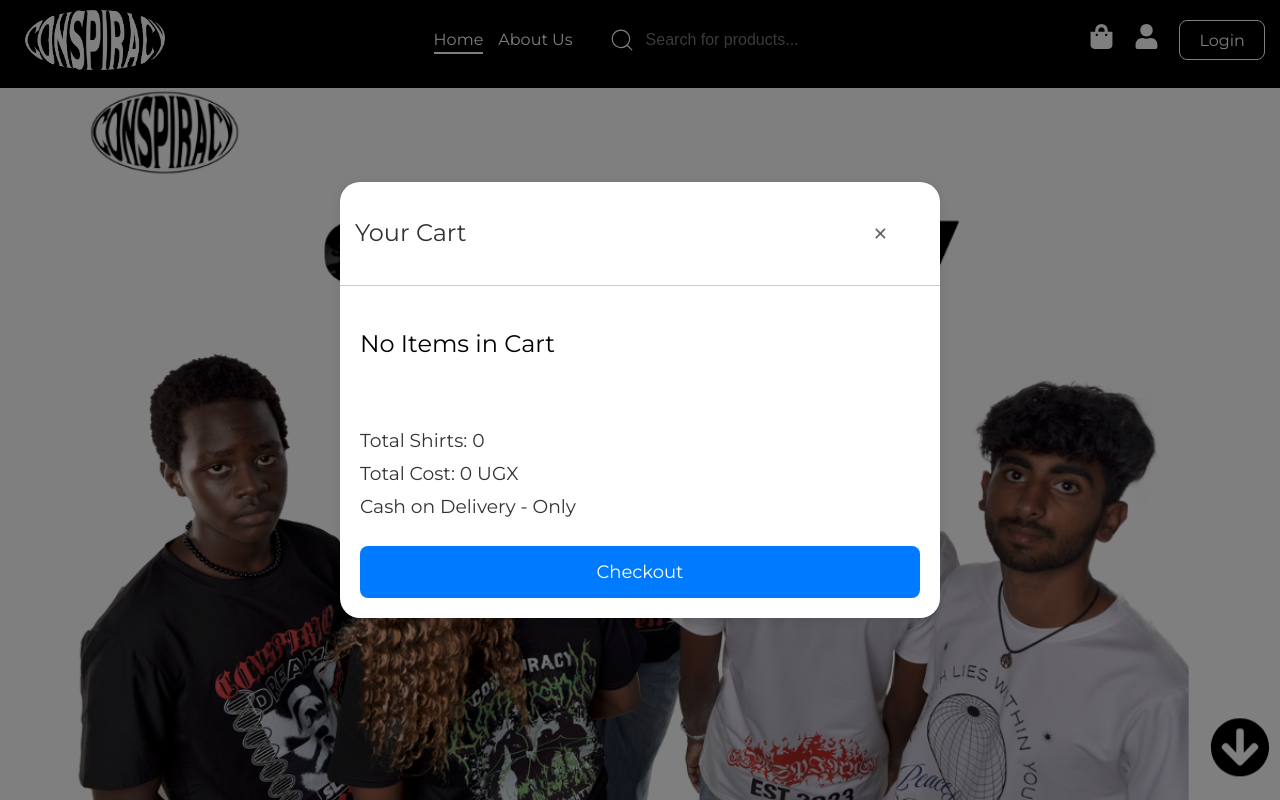
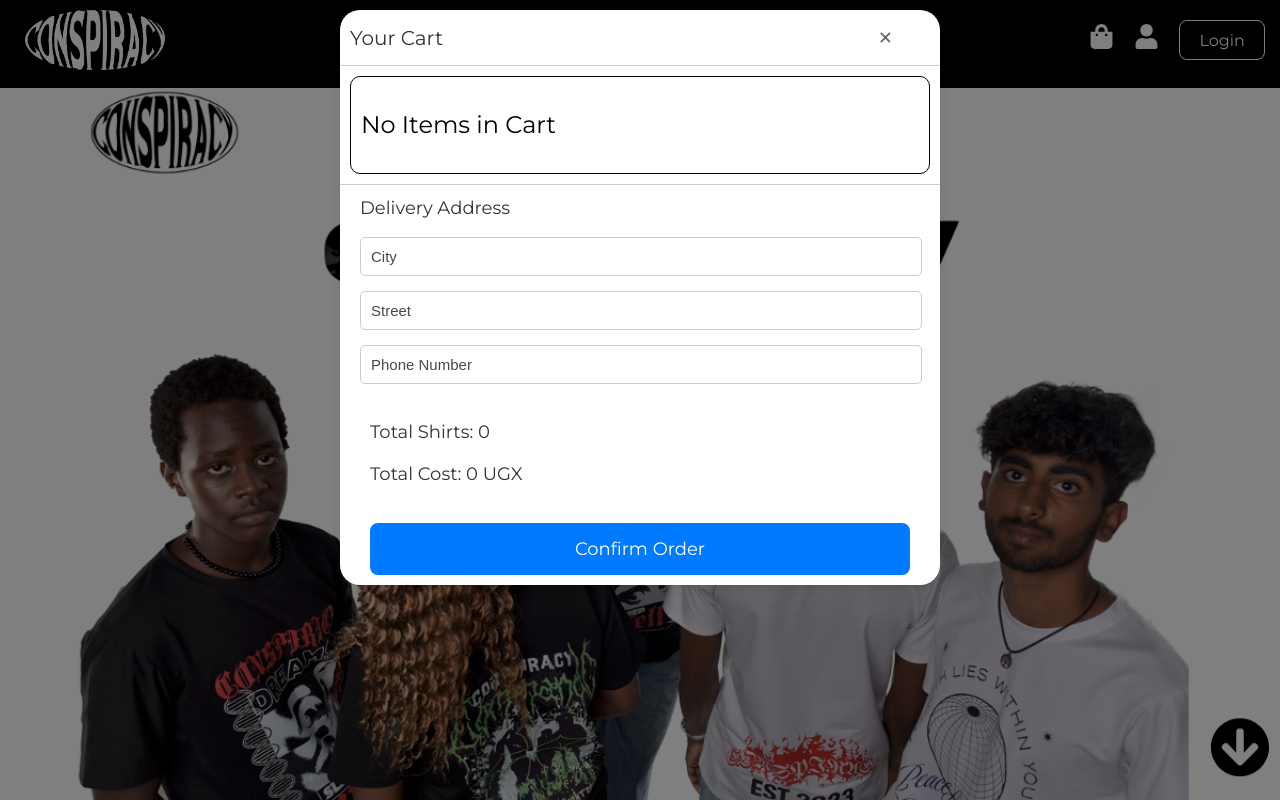
Before and after one commit to Josh-The-Developapa/Conspiracy-UG, a React (Vite) app: page / in a window 1280 px wide. Both pictures are taken after a click on the icon 1101 px from the left and 36 px from the top of the page. Shown: the top 800 px of the page. Built offline with nearby package versions, Linux system fonts and the light colour scheme.

Commit message:
Committed

```diff
--- a/src/components/Card/Card.css
+++ b/src/components/Card/Card.css
@@ -4,8 +4,8 @@
   width: 350px;
   border-radius: 25px;
   margin-top: 20px;
-  padding-left: 30px;
-  padding-right: 30px;
+  margin-left: 15px;
+  margin-right:15px;
   cursor: pointer;
 }
 
--- a/src/components/Cart/Cart.css
+++ b/src/components/Cart/Cart.css
@@ -3,12 +3,13 @@
   display: flex;
   justify-content: space-between;
   align-items: center;
-  padding: 15px;
+  padding: 10px;
   border-bottom: 1px solid #ccc;
+  height:35px;
 }
 
 .modal-title {
-  font-size: 24px;
+  font-size: 20px;
   color: #333;
   margin: 0;
 }
@@ -19,17 +20,21 @@
   color: #666;
   cursor: pointer;
   font-size: 30px;
+  margin: 0;
 }
 
 /* Content */
 .modal-content {
   overflow-y: auto;
-  padding: 20px;
-  max-height: 285px;
+  padding: 10px;
+  max-height: 150px;
   overflow:scroll;
-  /* border: 1px solid black; */
-  /* border-radius: 10px; */
-  /* margin: 10px; */
+  border: 1px solid #000000;
+  border-radius: 10px;
+  margin-left: 10px;
+  margin-right: 10px;
+  margin-top:10px;
+  margin-bottom:10px;
 }
 
 .item-container {
@@ -42,8 +47,8 @@
 }
 
 .item-image {
-  width: 100px;
-  height: 100px;
+  width: 90px;
+  height: 90px;
   object-fit: cover;
   border-radius: 8px;
   margin-right: 20px;
@@ -85,8 +90,8 @@
   height: 100%;
   display: flex;
   justify-content: center;
-  align-items: center;
-  z-index: 9999;
+  align-items: flex-start;
+  z-index: 100;
 }
 
 /* Modal */
@@ -95,8 +100,10 @@
   border-radius: 20px;
   background-color: #fff;
   box-shadow: 0 2px 10px rgba(0, 0, 0, 0.1);
-  width: 98%;
+  width: 98vw;
   max-width: 600px;
+  /* height:98vh; */
+  margin-top: 10px;
 }
 
 /* Modal Background */
@@ -112,12 +119,70 @@
 
 /* Total Info */
 .total-info {
-  padding: 20px;
+  padding: 10px;
+  /* display:flex;
+  flex-direction: column;
+  justify-content: center;
+  align-items: center; */
 }
 
 .total-info h3 {
   color: #333;
+  font-weight: 900;
   margin: 5px 0;
+}
+
+/* Checkout Button */
+.checkout-btn {
+  background-color: #007bff;
+  color: #fff;
+  border: none;
+  padding: 15px 20px;
+  border-radius: 8px;
+  cursor: pointer;
+  font-size: 18px;
+  transition: background-color 0.3s ease;
+  width: 100%;
+  margin-top: 0px;
+}
+
+.checkout-btn:hover {
+  background-color: #0056b3;
+}
+
+/* Address Section */
+.address-section {
+  padding-left: 20px;
+  padding-right: 20px;
+  padding-top: 0px;
+  /* margin-top: 10px; */
+  border-top: 1px solid #ccc;
+}
+
+.address-section h3 {
+  font-size: 18px;
+  color: #333;
+  margin-bottom: 15px;
+  margin-top: 10px;
+}
+
+.address-section input {
+  width: calc(100% - 20px);
+  margin-bottom: 15px;
+  padding: 10px;
+  border: 1px solid #ccc;
+  border-radius: 5px;
+  font-size: 15px;
+}
+
+.address-section input:focus {
+  outline: none;
+  border-color: rgb(0, 0, 0);
+  box-shadow: 0 0 0 0.2rem rgba(0, 123, 255, 0.25);
+}
+
+.address-section input::placeholder {
+  color: #484848;
 }
 
 /* Checkout Button */
@@ -137,3 +202,36 @@
 .checkout-btn:hover {
   background-color: #0056b3;
 }
+
+.checkout-complete {
+  display:flex;
+  flex-direction: row;
+  justify-content: center;
+  align-items: center;
+  background-color: #009a00;
+  color: #fff;
+  border: none;
+  padding: 15px 20px;
+  border-radius: 8px;
+  cursor: pointer;
+  font-size: 18px;
+  transition: background-color 0.3s ease;
+  /* width: 100%; */
+  /* margin-top: 10px; */
+}
+
+.checkout-icon {
+  margin-right: 5px;
+  animation: pulse 0.5s infinite alternate;
+  height:20px;
+  width:20px;
+}
+
+@keyframes pulse {
+  0% {
+    transform: scale(1);
+  }
+  100% {
+    transform: scale(1.4);
+  }
+}
--- a/src/components/Cart/Cart.jsx
+++ b/src/components/Cart/Cart.jsx
@@ -1,11 +1,20 @@
 import React, { useContext, useEffect, useState } from 'react';
 import Context from '../../Context/Context';
 import { IoMdTrash } from 'react-icons/io';
+import { FiCheckCircle } from 'react-icons/fi';
 import './Cart.css';
 
-function Modal() {
+function Cart() {
   const ctx = useContext(Context);
   const [cartItems, setCartItems] = useState([]);
+  const [address, setAddress] = useState({
+    city: '',
+    street: '',
+    country: 'Uganda',
+    phoneNumber: '',
+  });
+  const [error, setError] = useState('');
+  const [checkoutComplete, setCheckoutComplete] = useState(false);
 
   useEffect(() => {
     if (!localStorage.getItem('CartItems')) return;
@@ -30,10 +39,51 @@ function Modal() {
     let totalQuantity = 0;
     let totalCost = 0;
     array.forEach((item) => {
-      totalQuantity += item.quantity;
+      totalQuantity += Number(item.quantity);
       totalCost += item.price * item.quantity;
     });
     return { totalQuantity, totalCost };
+  };
+
+  const handleAddressChange = (e) => {
+    const { name, value } = e.target;
+    setAddress({ ...address, [name]: value });
+  };
+
+  const handleCheckout = () => {
+    if (!address.city || !address.street || !address.phoneNumber) {
+      setError('Please fill in all required fields.');
+    } else {
+      setError('');
+      const checkoutData = {
+        cartItems: cartItems,
+        address: address,
+        // city: address.city,
+        // phoneNumber: address.phoneNumber,
+        totalShirts: computeCost(cartItems).totalQuantity,
+        totalCost: computeCost(cartItems).totalCost,
+      };
+
+      // Send data to Firebase
+      fetch(
+        'https://conspiracy-67f09-default-rtdb.firebaseio.com/orders.json',
+        {
+          method: 'POST',
+          headers: {
+            'Content-Type': 'application/json',
+          },
+          body: JSON.stringify(checkoutData),
+        }
+      )
+        .then((response) => response.json())
+        .then((data) => {
+          console.log('Checkout complete:', data);
+          setCheckoutComplete(true);
+        })
+        .catch((error) => {
+          console.error('Error:', error);
+        });
+    }
   };
 
   return (
@@ -63,13 +113,12 @@ function Modal() {
                   <input
                     type="number"
                     min="1"
-                    max="10"
+                    // max="10"
                     step="1"
                     value={item.quantity}
-                    onChange={(e) => {
-                      const newQuantity = parseInt(e.target.value) || 1;
-                      handleQuantityChange(index, newQuantity);
-                    }}
+                    onChange={(e) =>
+                      handleQuantityChange(index, e.target.value)
+                    }
                   />
                 </div>
                 <IoMdTrash
@@ -79,21 +128,57 @@ function Modal() {
               </div>
             ))
           ) : (
-            <h2 style={{ color: '#000000' }}>No Items in Cart</h2>
+            <h2 style={{ color: 'black' }}>No Items in Cart</h2>
           )}
         </div>
-        <div className="total-info">
-          <h3>Total Shirts: {computeCost(cartItems).totalQuantity}</h3>
-          <h3>
-            Total Cost:{' '}
-            {computeCost(cartItems).totalCost.toLocaleString('en-US')} UGX
-          </h3>
-          <h3>Cash on Delivery - Only</h3>
-          <button className="checkout-btn">Checkout</button>
+        <div className="address-section">
+          <h3>Delivery Address</h3>
+          <input
+            type="text"
+            name="city"
+            placeholder="City"
+            value={address.city}
+            onChange={handleAddressChange}
+          />
+          <input
+            type="text"
+            name="street"
+            placeholder="Street"
+            value={address.street}
+            onChange={handleAddressChange}
+          />
+          <input
+            type="tel"
+            name="phoneNumber"
+            placeholder="Phone Number"
+            value={address.phoneNumber}
+            onChange={handleAddressChange}
+          />
+          {error && <p style={{ color: 'red', margin: '5px 0' }}>{error}</p>}
+          <div className="total-info">
+            <h3>
+              Total Shirts:{' '}
+              {+computeCost(cartItems).totalQuantity.toLocaleString('en-US')}
+            </h3>
+            <h3>
+              Total Cost:{' '}
+              {computeCost(cartItems).totalCost.toLocaleString('en-US')} UGX
+            </h3>
+            {!checkoutComplete ? (
+              <button className="checkout-btn" onClick={handleCheckout}>
+                Confirm Order
+              </button>
+            ) : (
+              <div className="checkout-complete">
+                <FiCheckCircle className="checkout-icon" s />
+                <span>Order sent</span>
+              </div>
+            )}
+          </div>
         </div>
       </div>
     </div>
   );
 }
 
-export default Modal;
+export default Cart;
--- a/src/components/Footer/footer.jsx
+++ b/src/components/Footer/footer.jsx
@@ -24,13 +24,19 @@ function Footer() {
           }}
           className="footer-social-div"
         >
-          <FaInstagram style={{ height: '35px', width: '35px' }} />
           <Link
             to="https://www.instagram.com/conspiracyug/"
             className="social-link"
             id="social-link1"
             target="_blank"
+            style={{
+              justifyContent: 'center',
+              alignItems: 'center',
+              display: 'flex',
+              flexDirection: 'column',
+            }}
           >
+            <FaInstagram style={{ height: '35px', width: '35px' }} />
             <i className="fab fa-instagram"></i> Instagram
           </Link>
         </div>
@@ -44,13 +50,19 @@ function Footer() {
           }}
           className="footer-social-div"
         >
-          <PiYoutubeLogoLight style={{ height: '40px', width: '40px' }} />
           <Link
             to="https://youtube.com/conspiracy"
             target="_blank"
             className="social-link"
             id="social-link2"
+            style={{
+              justifyContent: 'center',
+              alignItems: 'center',
+              display: 'flex',
+              flexDirection: 'column',
+            }}
           >
+            <PiYoutubeLogoLight style={{ height: '40px', width: '40px' }} />
             <i className="fab fa-youtube"></i> YouTube
           </Link>
         </div>
@@ -63,12 +75,18 @@ function Footer() {
           }}
           className="footer-social-div"
         >
-          <MdOutlineEmail style={{ height: '40px', width: '40px' }} />
           <a
             href="mailto:conspiracy.uganda@gmail.com"
             className="social-link"
             id="social-link3"
+            style={{
+              justifyContent: 'center',
+              alignItems: 'center',
+              display: 'flex',
+              flexDirection: 'column',
+            }}
           >
+            <MdOutlineEmail style={{ height: '40px', width: '40px' }} />
             <i className="fas fa-envelope"></i> Email us
           </a>
         </div>
--- a/src/components/Header/Header.css
+++ b/src/components/Header/Header.css
@@ -233,3 +233,36 @@
     border-color: white; /* End with white border color */
   }
 }
+
+.search-results {
+  position: absolute;
+  top: 100%;
+  left: 0;
+  right: 0;
+  background-color: black;
+  box-shadow: 0 2px 4px rgba(0, 0, 0, 0.1);
+  border-radius: 0 0 20px 20px;
+  z-index: 1;
+  overflow-y: auto;
+  backdrop-filter: blur(8px);
+}
+
+.search-item {
+  padding: 10px;
+  border-bottom: 2px solid #333; /* Change border color */
+  color: white; /* Text color */
+  cursor: pointer; /* Change cursor to pointer */
+  transition: background-color 0.3s; /* Add transition effect */
+}
+
+.search-item:hover {
+  background-color: #222; /* Change background color on hover */
+}
+
+.search-item p {
+  margin: 0; /* Remove default paragraph margin */
+}
+
+.search-item:last-child {
+  border-bottom: none; /* Remove border from last item */
+}
--- a/src/pages/Home/Home.jsx
+++ b/src/pages/Home/Home.jsx
@@ -135,7 +135,7 @@ function Home() {
       </div>
       <div className="cardDiv">
         <Card
-          title="Conspiracy Dreams"
+          title="The Seer"
           image={ModelsCard1}
           para={
             'Step into style with our chic T-shirts. Discover our trendy T-shirts, crafted for comfort and style.'
```
Also changed, not shown: src/components/Header/Header.jsx (+79 -47 lines).
